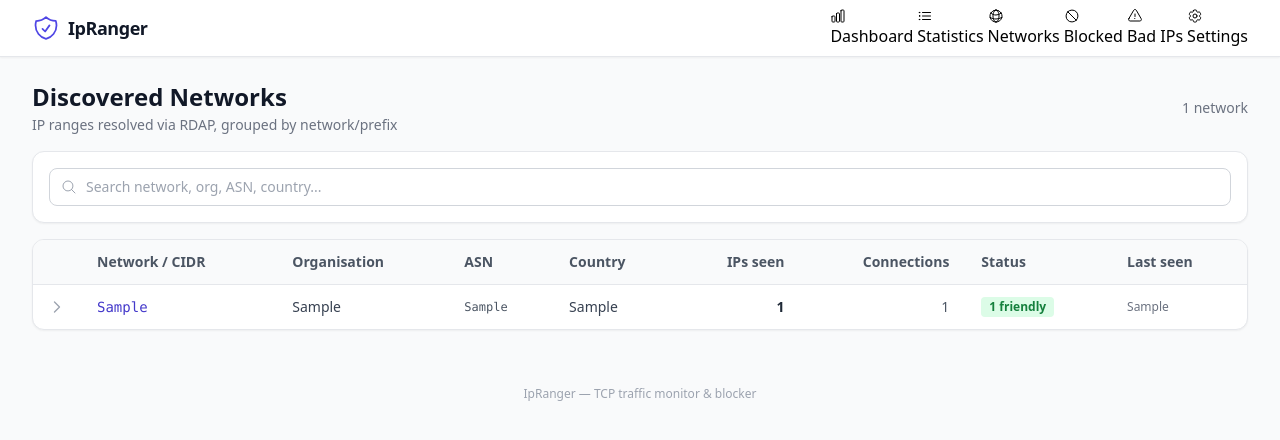
After one commit to eXpl0it3r/IpRanger, a Flask app: page /networks in a window 1280 px wide. The commit adds this page. Shown: the top 440 px of the page. Run offline with Flask 3, Linux system fonts and the light colour scheme; tables that the repository leaves empty hold one stand-in row (values such as "Sample post"); some libraries are stand-ins or nearby versions.

Commit message:
Add networks statistics page

```diff
--- a/ipranger/app.py
+++ b/ipranger/app.py
@@ -9,6 +9,7 @@ from .db import (
     get_blocklist_sources, get_blocklist_entries, get_friendly_entries,
     get_blocked_entries, block_ip, unblock_ip, add_friendly, remove_friendly,
     update_rdap, get_top_ips, upsert_blocklist_source,
+    get_network_stats, get_ips_for_network,
 )
 from .rdap import lookup_ip
 
@@ -54,6 +55,27 @@ def create_app():
             rows=rows, page=page, total=total,
             total_pages=total_pages, search=search, sort=sort,
         )
+
+    @app.route('/networks')
+    def networks():
+        page = int(request.args.get('page', 1))
+        search = request.args.get('search', '').strip()
+        per_page = 50
+        rows, total = get_network_stats(page=page, per_page=per_page, search=search or None)
+        total_pages = max(1, math.ceil(total / per_page))
+        return render_template(
+            'networks.html',
+            rows=rows, page=page, total=total,
+            total_pages=total_pages, search=search,
+        )
+
+    @app.route('/partials/network-ips')
+    def partial_network_ips():
+        network = request.args.get('network', '').strip()
+        if not network:
+            return '', 400
+        ips = get_ips_for_network(network)
+        return render_template('partials/network_ips.html', ips=ips, network=network)
 
     @app.route('/blocked')
     def blocked():
--- a/ipranger/templates/base.html
+++ b/ipranger/templates/base.html
@@ -44,6 +44,14 @@
               d="M8.25 6.75h12M8.25 12h12m-12 5.25h12M3.75 6.75h.007v.008H3.75V6.75zm.375 0a.375.375 0 11-.75 0 .375.375 0 01.75 0zM3.75 12h.007v.008H3.75V12zm.375 0a.375.375 0 11-.75 0 .375.375 0 01.75 0zm-.375 5.25h.007v.008H3.75v-.008zm.375 0a.375.375 0 11-.75 0 .375.375 0 01.75 0z" />
           </svg>
           Statistics
+        </a>
+        <a href="{{ url_for('networks') }}"
+           class="nav-link {% if request.endpoint == 'networks' %}active{% endif %}">
+          <svg class="w-4 h-4" fill="none" viewBox="0 0 24 24" stroke-width="1.5" stroke="currentColor">
+            <path stroke-linecap="round" stroke-linejoin="round"
+              d="M12 21a9.004 9.004 0 008.716-6.747M12 21a9.004 9.004 0 01-8.716-6.747M12 21c2.485 0 4.5-4.03 4.5-9S14.485 3 12 3m0 18c-2.485 0-4.5-4.03-4.5-9S9.515 3 12 3m0 0a8.997 8.997 0 017.843 4.582M12 3a8.997 8.997 0 00-7.843 4.582m15.686 0A11.953 11.953 0 0112 10.5c-2.998 0-5.74-1.1-7.843-2.918m15.686 0A8.959 8.959 0 0121 12c0 .778-.099 1.533-.284 2.253m0 0A17.919 17.919 0 0112 16.5c-3.162 0-6.133-.815-8.716-2.247m0 0A9.015 9.015 0 013 12c0-1.605.42-3.113 1.157-4.418" />
+          </svg>
+          Networks
         </a>
         <a href="{{ url_for('blocked') }}"
            class="nav-link {% if request.endpoint == 'blocked' %}active{% endif %}">
--- /dev/null
+++ b/ipranger/templates/networks.html
@@ -0,0 +1,179 @@
+{% extends "base.html" %}
+{% block title %}Networks – IpRanger{% endblock %}
+
+{% block content %}
+<div class="space-y-4">
+
+  <div class="flex items-center justify-between">
+    <div>
+      <h1 class="text-2xl font-bold text-gray-900">Discovered Networks</h1>
+      <p class="text-sm text-gray-500 mt-0.5">IP ranges resolved via RDAP, grouped by network/prefix</p>
+    </div>
+    <span class="text-sm text-gray-500">{{ total }} network{{ 's' if total != 1 else '' }}</span>
+  </div>
+
+  <!-- Search -->
+  <div class="bg-white rounded-xl border border-gray-200 shadow-sm p-4">
+    <div class="relative">
+      <svg class="w-4 h-4 absolute left-3 top-1/2 -translate-y-1/2 text-gray-400" fill="none"
+           viewBox="0 0 24 24" stroke-width="1.5" stroke="currentColor">
+        <path stroke-linecap="round" stroke-linejoin="round"
+          d="M21 21l-5.197-5.197m0 0A7.5 7.5 0 105.196 5.196a7.5 7.5 0 0010.607 10.607z" />
+      </svg>
+      <input
+        type="text"
+        name="search"
+        value="{{ search }}"
+        placeholder="Search network, org, ASN, country..."
+        class="w-full pl-9 pr-4 py-2 border border-gray-300 rounded-lg text-sm focus:ring-2 focus:ring-indigo-500 focus:border-indigo-500"
+        hx-get="/networks"
+        hx-push-url="true"
+        hx-trigger="keyup changed delay:300ms, search"
+        hx-target="body"
+        hx-select="main"
+        hx-swap="innerHTML"
+      />
+    </div>
+  </div>
+
+  <!-- Network table -->
+  <div class="bg-white rounded-xl border border-gray-200 shadow-sm overflow-hidden">
+    {% if rows %}
+    <table class="min-w-full divide-y divide-gray-200 text-sm">
+      <thead class="bg-gray-50">
+        <tr>
+          <th class="w-8 px-4 py-3"></th>
+          <th class="px-4 py-3 text-left font-semibold text-gray-600">Network / CIDR</th>
+          <th class="px-4 py-3 text-left font-semibold text-gray-600">Organisation</th>
+          <th class="px-4 py-3 text-left font-semibold text-gray-600">ASN</th>
+          <th class="px-4 py-3 text-left font-semibold text-gray-600">Country</th>
+          <th class="px-4 py-3 text-right font-semibold text-gray-600">IPs seen</th>
+          <th class="px-4 py-3 text-right font-semibold text-gray-600">Connections</th>
+          <th class="px-4 py-3 text-left font-semibold text-gray-600">Status</th>
+          <th class="px-4 py-3 text-left font-semibold text-gray-600">Last seen</th>
+        </tr>
+      </thead>
+      <tbody class="divide-y divide-gray-100" id="networks-tbody">
+        {% for row in rows %}
+        {# unique slug for this row's expand target #}
+        {% set slug = loop.index %}
+        <tr class="hover:bg-gray-50 cursor-pointer"
+            onclick="toggleNetwork({{ slug }})">
+          <td class="px-4 py-3 text-gray-400">
+            <svg id="chevron-{{ slug }}" class="w-4 h-4 transition-transform duration-200"
+                 fill="none" viewBox="0 0 24 24" stroke-width="2" stroke="currentColor">
+              <path stroke-linecap="round" stroke-linejoin="round" d="M8.25 4.5l7.5 7.5-7.5 7.5" />
+            </svg>
+          </td>
+          <td class="px-4 py-3 font-mono text-indigo-700 font-medium">{{ row.network }}</td>
+          <td class="px-4 py-3 text-gray-700 max-w-xs truncate" title="{{ row.org }}">{{ row.org or '–' }}</td>
+          <td class="px-4 py-3 text-gray-600 font-mono text-xs">{{ row.asn or '–' }}</td>
+          <td class="px-4 py-3">
+            {% if row.country %}
+              <span class="inline-flex items-center gap-1 text-gray-700">
+                <span class="font-medium">{{ row.country }}</span>
+              </span>
+            {% else %}–{% endif %}
+          </td>
+          <td class="px-4 py-3 text-right font-semibold text-gray-800">{{ row.ip_count }}</td>
+          <td class="px-4 py-3 text-right text-gray-600">{{ '{:,}'.format(row.total_connections) }}</td>
+          <td class="px-4 py-3">
+            <div class="flex flex-wrap gap-1">
+              {% if row.blocked_count %}
+                <span class="px-2 py-0.5 rounded text-xs font-semibold bg-red-100 text-red-700">{{ row.blocked_count }} blocked</span>
+              {% endif %}
+              {% if row.flagged_count %}
+                <span class="px-2 py-0.5 rounded text-xs font-semibold bg-yellow-100 text-yellow-700">{{ row.flagged_count }} flagged</span>
+              {% endif %}
+              {% if row.friendly_count %}
+                <span class="px-2 py-0.5 rounded text-xs font-semibold bg-green-100 text-green-700">{{ row.friendly_count }} friendly</span>
+              {% endif %}
+              {% if not row.blocked_count and not row.flagged_count and not row.friendly_count %}
+                <span class="px-2 py-0.5 rounded text-xs bg-gray-100 text-gray-400">–</span>
+              {% endif %}
+            </div>
+          </td>
+          <td class="px-4 py-3 text-gray-500 text-xs whitespace-nowrap">
+            {{ row.last_seen[:16].replace('T', ' ') if row.last_seen else '–' }}
+          </td>
+        </tr>
+        <!-- Expandable IP sub-table row -->
+        <tr id="expand-{{ slug }}" class="hidden">
+          <td colspan="9" class="p-0 bg-indigo-50/40">
+            <div
+              id="network-ips-{{ slug }}"
+              hx-get="/partials/network-ips?network={{ row.network | urlencode }}"
+              hx-trigger="revealed"
+              hx-swap="innerHTML"
+              class="px-8 py-3"
+            >
+              <span class="text-sm text-gray-400 italic">Loading IPs…</span>
+            </div>
+          </td>
+        </tr>
+        {% endfor %}
+      </tbody>
+    </table>
+
+    <!-- Pagination -->
+    {% if total_pages > 1 %}
+    <div class="border-t border-gray-100 px-4 py-3 flex items-center justify-between text-sm text-gray-600">
+      <span>Page {{ page }} of {{ total_pages }} &mdash; {{ total }} networks total</span>
+      <div class="flex gap-1">
+        {% if page > 1 %}
+          <a href="{{ url_for('networks', page=page-1, search=search) }}"
+             class="px-3 py-1 rounded border border-gray-300 hover:bg-gray-50">&laquo;</a>
+        {% endif %}
+        {% for p in page_range(page, total_pages) %}
+          <a href="{{ url_for('networks', page=p, search=search) }}"
+             class="px-3 py-1 rounded border {% if p == page %}bg-indigo-600 text-white border-indigo-600{% else %}border-gray-300 hover:bg-gray-50{% endif %}">
+            {{ p }}
+          </a>
+        {% endfor %}
+        {% if page < total_pages %}
+          <a href="{{ url_for('networks', page=page+1, search=search) }}"
+             class="px-3 py-1 rounded border border-gray-300 hover:bg-gray-50">&raquo;</a>
+        {% endif %}
+      </div>
+    </div>
+    {% endif %}
+
+    {% else %}
+    <div class="px-6 py-12 text-center text-gray-400">
+      <svg class="w-10 h-10 mx-auto mb-3 text-gray-300" fill="none" viewBox="0 0 24 24"
+           stroke-width="1.5" stroke="currentColor">
+        <path stroke-linecap="round" stroke-linejoin="round"
+          d="M12 21a9.004 9.004 0 008.716-6.747M12 21a9.004 9.004 0 01-8.716-6.747M12 21c2.485 0 4.5-4.03 4.5-9S14.485 3 12 3m0 18c-2.485 0-4.5-4.03-4.5-9S9.515 3 12 3" />
+      </svg>
+      {% if search %}
+        <p class="font-medium text-gray-500">No networks match <em>{{ search }}</em></p>
+      {% else %}
+        <p class="font-medium text-gray-500">No networks discovered yet</p>
+        <p class="mt-1 text-sm">Networks appear here once RDAP enrichment has run on observed IPs.</p>
+      {% endif %}
+    </div>
+    {% endif %}
+  </div>
+
+</div>
+
+<script>
+function toggleNetwork(slug) {
+  const row = document.getElementById('expand-' + slug);
+  const chevron = document.getElementById('chevron-' + slug);
+  if (row.classList.contains('hidden')) {
+    row.classList.remove('hidden');
+    chevron.style.transform = 'rotate(90deg)';
+    // Trigger HTMX load if not already loaded
+    const container = document.getElementById('network-ips-' + slug);
+    if (container && !container.dataset.loaded) {
+      htmx.trigger(container, 'revealed');
+      container.dataset.loaded = '1';
+    }
+  } else {
+    row.classList.add('hidden');
+    chevron.style.transform = '';
+  }
+}
+</script>
+{% endblock %}
--- /dev/null
+++ b/ipranger/templates/partials/network_ips.html
@@ -0,0 +1,67 @@
+{% if ips %}
+<table class="min-w-full text-xs divide-y divide-indigo-100">
+  <thead>
+    <tr class="text-indigo-600 font-semibold">
+      <th class="px-3 py-2 text-left">IP Address</th>
+      <th class="px-3 py-2 text-right">Connections</th>
+      <th class="px-3 py-2 text-left">First seen</th>
+      <th class="px-3 py-2 text-left">Last seen</th>
+      <th class="px-3 py-2 text-left">Status</th>
+      <th class="px-3 py-2 text-left">Actions</th>
+    </tr>
+  </thead>
+  <tbody class="divide-y divide-indigo-50">
+    {% for ip in ips %}
+    <tr class="hover:bg-white/60">
+      <td class="px-3 py-2 font-mono text-gray-800 font-medium">
+        <a href="{{ url_for('stats') }}?search={{ ip.ip }}"
+           class="hover:text-indigo-600 hover:underline"
+           onclick="event.stopPropagation()">{{ ip.ip }}</a>
+      </td>
+      <td class="px-3 py-2 text-right text-gray-600">{{ '{:,}'.format(ip.connection_count) }}</td>
+      <td class="px-3 py-2 text-gray-500 whitespace-nowrap">
+        {{ ip.first_seen[:16].replace('T', ' ') if ip.first_seen else '–' }}
+      </td>
+      <td class="px-3 py-2 text-gray-500 whitespace-nowrap">
+        {{ ip.last_seen[:16].replace('T', ' ') if ip.last_seen else '–' }}
+      </td>
+      <td class="px-3 py-2">
+        {% if ip.is_blocked %}
+          <span class="px-2 py-0.5 rounded text-xs font-semibold bg-red-100 text-red-700">Blocked</span>
+        {% elif ip.is_flagged %}
+          <span class="px-2 py-0.5 rounded text-xs font-semibold bg-yellow-100 text-yellow-700">Flagged</span>
+        {% elif ip.is_friendly %}
+          <span class="px-2 py-0.5 rounded text-xs font-semibold bg-green-100 text-green-700">Friendly</span>
+        {% else %}
+          <span class="px-2 py-0.5 rounded text-xs bg-gray-100 text-gray-400">–</span>
+        {% endif %}
+      </td>
+      <td class="px-3 py-2">
+        {% if ip.is_blocked %}
+          <form method="post" action="{{ url_for('api_unblock') }}" class="inline"
+                onclick="event.stopPropagation()">
+            <input type="hidden" name="ip" value="{{ ip.ip }}">
+            <button type="submit"
+                    class="px-2 py-0.5 text-xs rounded border border-gray-300 text-gray-600 hover:bg-white">
+              Unblock
+            </button>
+          </form>
+        {% else %}
+          <form method="post" action="{{ url_for('api_block') }}" class="inline"
+                onclick="event.stopPropagation()">
+            <input type="hidden" name="ip" value="{{ ip.ip }}">
+            <input type="hidden" name="reason" value="Manual block from Networks page">
+            <button type="submit"
+                    class="px-2 py-0.5 text-xs rounded border border-red-200 text-red-600 hover:bg-red-50">
+              Block
+            </button>
+          </form>
+        {% endif %}
+      </td>
+    </tr>
+    {% endfor %}
+  </tbody>
+</table>
+{% else %}
+<p class="text-sm text-gray-400 italic py-2">No IPs found for this network.</p>
+{% endif %}
```
Also changed, not shown: ipranger/db.py (+71 -0 lines), README.md.
